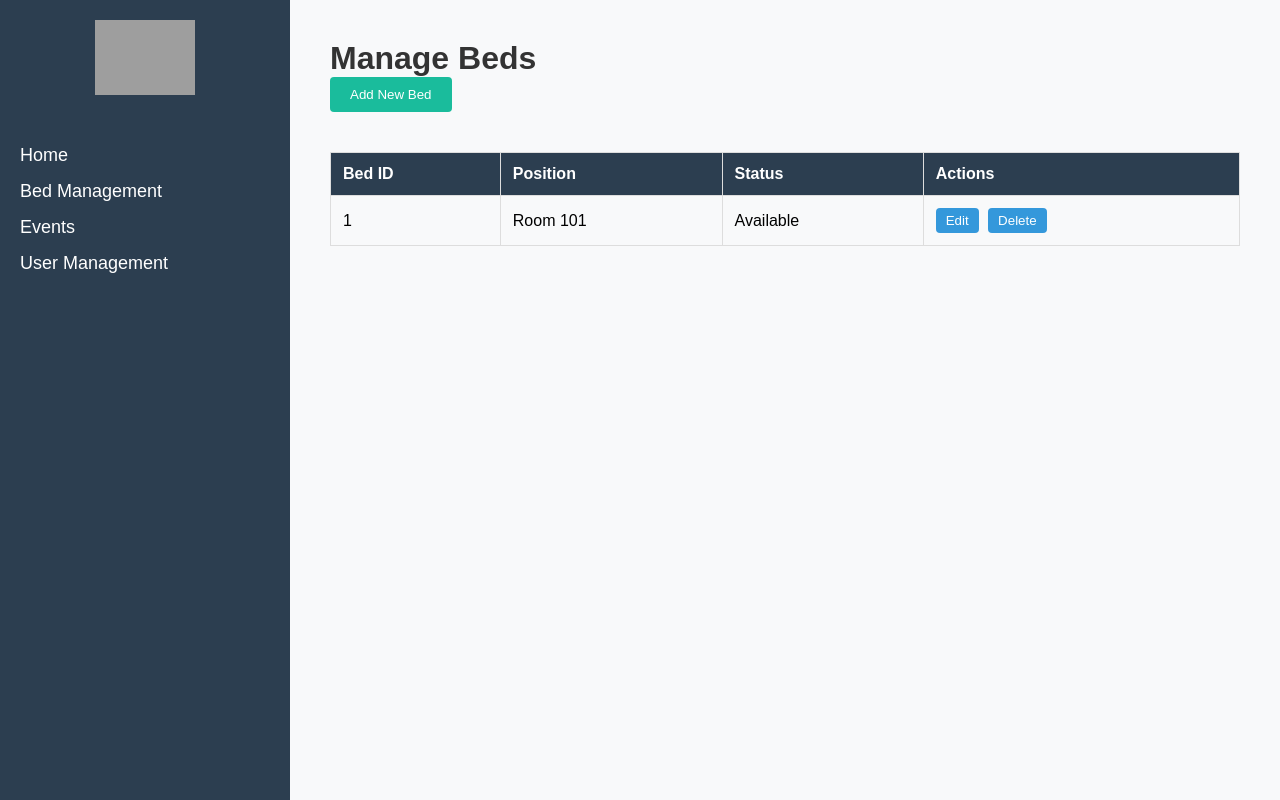
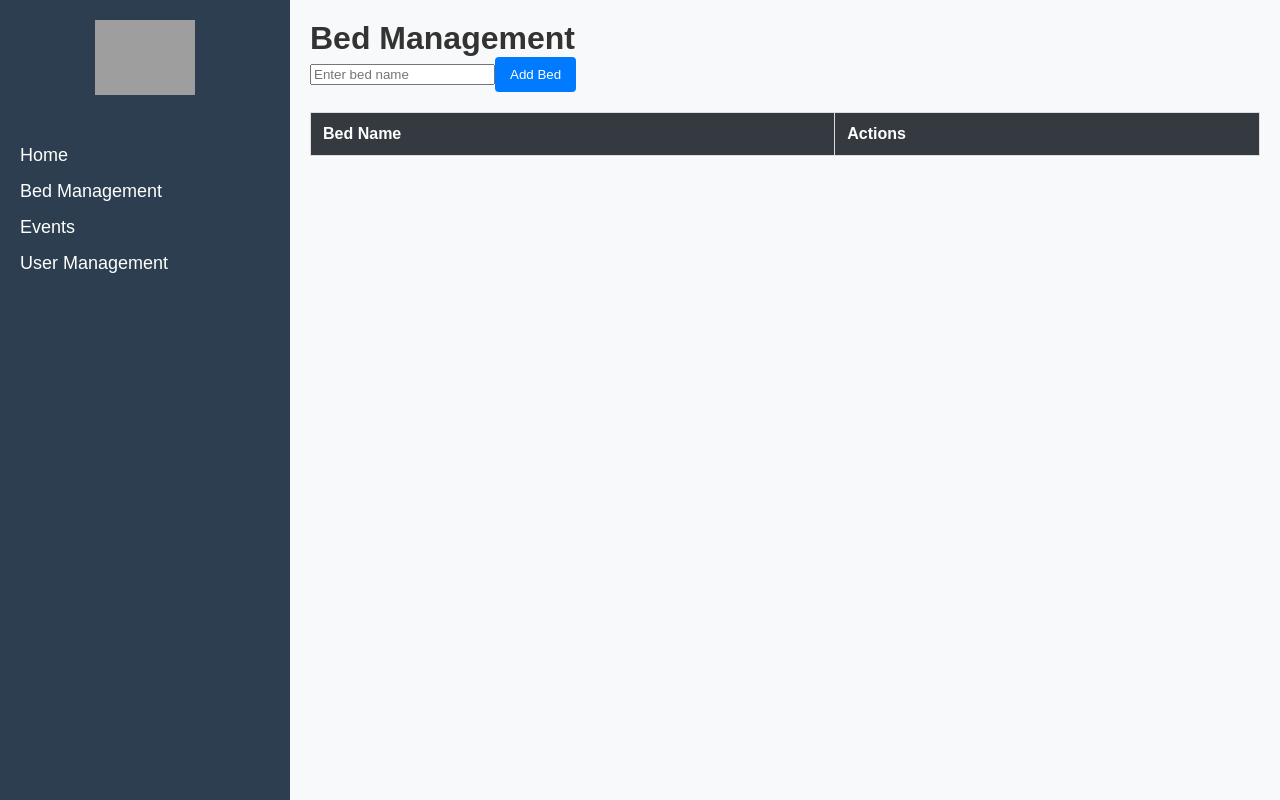
Before and after one commit to JamesRandall5/healthcare-calendar, a React app: page /beds in a window 1280 px wide. Built offline with nearby package versions, Linux system fonts and the light colour scheme; grey boxes are pictures that could not be loaded.

Commit message:
Update BedManagement.js

```diff
--- a/src/pages/BedManagement.js
+++ b/src/pages/BedManagement.js
@@ -1,27 +1,57 @@
-import React from 'react';
+// src/pages/BedManagement.js
+import React, { useState } from 'react';
 import './BedManagement.css';
 
 const BedManagement = () => {
+    const [beds, setBeds] = useState([]);
+    const [currentBed, setCurrentBed] = useState(null);
+    const [newBed, setNewBed] = useState('');
+
+    const addBed = () => {
+        if (newBed.trim()) {
+            setBeds([...beds, { id: Date.now(), name: newBed }]);
+            setNewBed('');
+        }
+    };
+
+    const editBed = (id) => {
+        const name = prompt('Enter new name for the bed:');
+        if (name) {
+            setBeds(beds.map(bed => bed.id === id ? { ...bed, name } : bed));
+        }
+    };
+
+    const deleteBed = (id) => {
+        setBeds(beds.filter(bed => bed.id !== id));
+    };
+
     return (
-        <div className="container">
-            <h1>Manage Beds</h1>
-            <button className="add-bed-btn">Add New Bed</button>
-            <table className="bed-table">
+        <div className="bed-management">
+            <h1>Bed Management</h1>
+            <input
+                type="text"
+                value={newBed}
+                onChange={(e) => setNewBed(e.target.value)}
+                placeholder="Enter bed name"
+            />
+            <button onClick={addBed}>Add Bed</button>
+            <table>
                 <thead>
                     <tr>
-                        <th>Bed ID</th>
-                        <th>Position</th>
-                        <th>Status</th>
+                        <th>Bed Name</th>
                         <th>Actions</th>
                     </tr>
                 </thead>
                 <tbody>
-                    <tr>
-                        <td>1</td>
-                        <td>Room 101</td>
-                        <td>Available</td>
-                        <td><button>Edit</button> <button>Delete</button></td>
-                    </tr>
+                    {beds.map(bed => (
+                        <tr key={bed.id}>
+                            <td>{bed.name}</td>
+                            <td>
+                                <button onClick={() => editBed(bed.id)}>Edit</button>
+                                <button onClick={() => deleteBed(bed.id)}>Delete</button>
+                            </td>
+                        </tr>
+                    ))}
                 </tbody>
             </table>
         </div>
```
